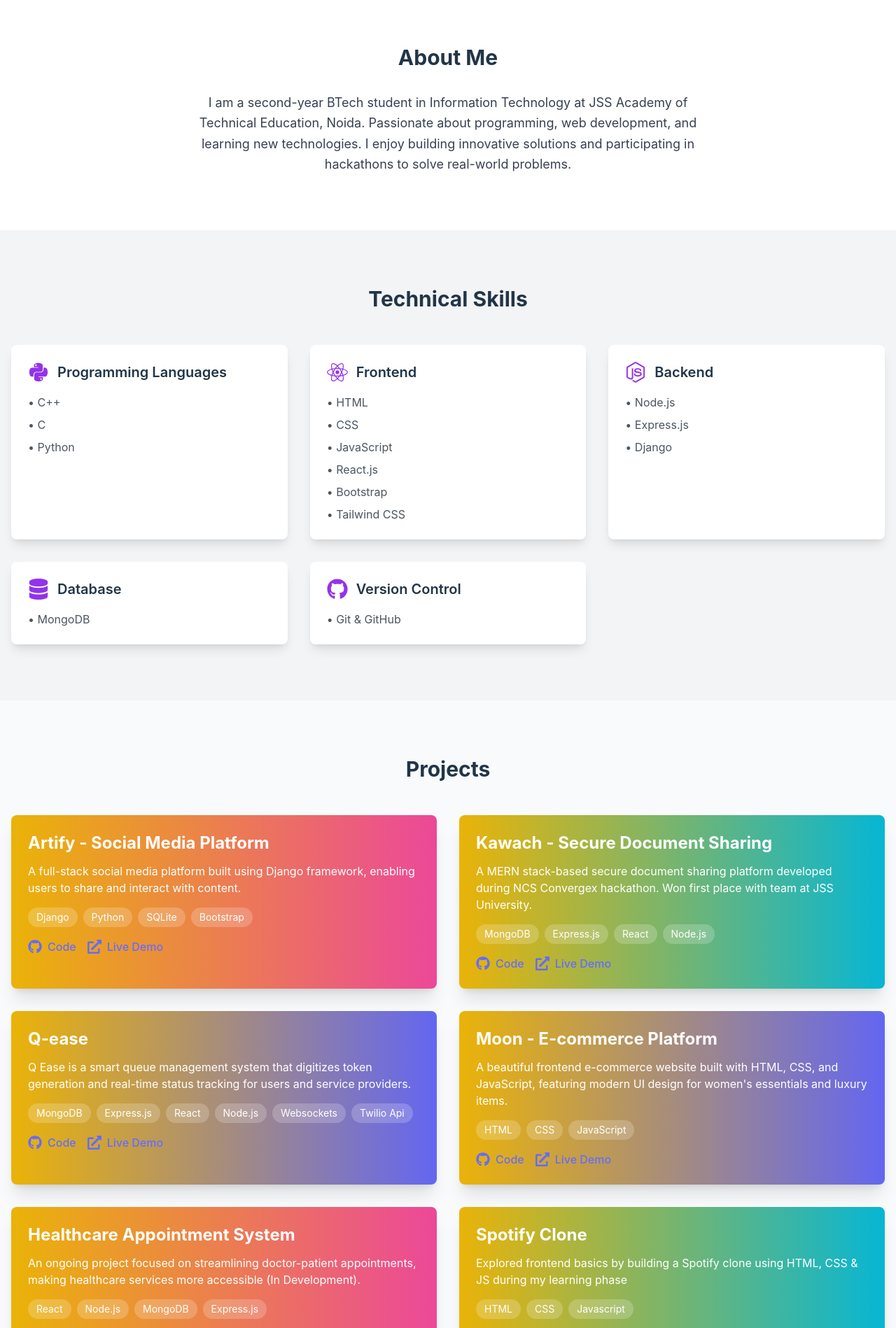
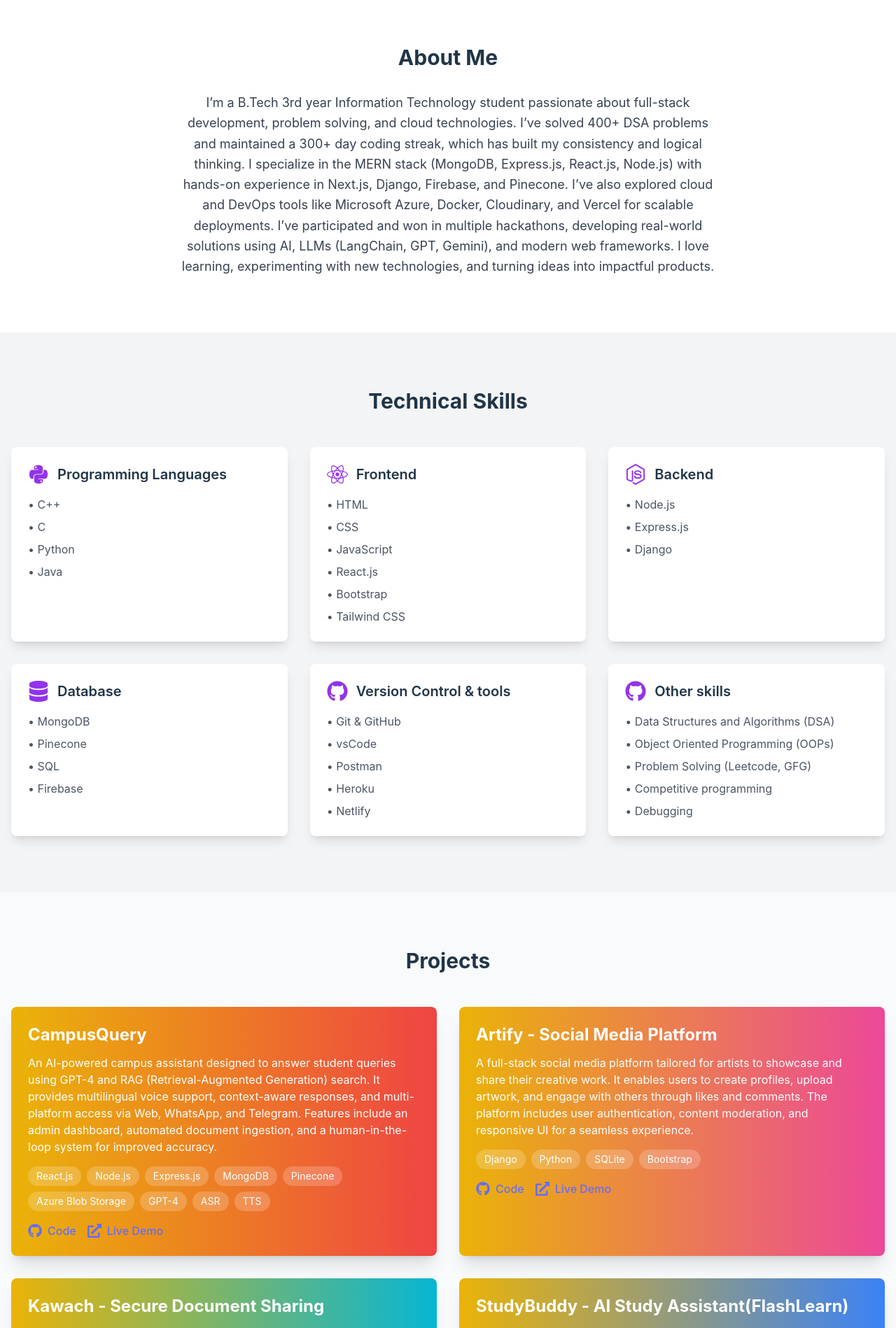
Before and after one commit to iamaparnaojha/myportfolio, a React (Vite) app: page / in a window 1280 px wide. Shown: the part 480-2378 px from the top of the page at 70% size. Built offline with nearby package versions, Linux system fonts and the light colour scheme.

Commit message:
update projects and skills

```diff
--- a/src/components/About.jsx
+++ b/src/components/About.jsx
@@ -20,9 +20,11 @@
           transition={{ delay: 0.2 }}
         >
           <p className="text-lg text-gray-700 leading-relaxed">
-            I am a second-year BTech student in Information Technology at JSS Academy of Technical Education, Noida.
-            Passionate about programming, web development, and learning new technologies. I enjoy building innovative
-            solutions and participating in hackathons to solve real-world problems.
+           I’m a B.Tech 3rd year Information Technology student passionate about full-stack development, problem solving, and cloud technologies. I’ve solved 400+ DSA problems and maintained a 300+ day coding streak, which has built my consistency and logical thinking.
+
+I specialize in the MERN stack (MongoDB, Express.js, React.js, Node.js) with hands-on experience in Next.js, Django, Firebase, and Pinecone. I’ve also explored cloud and DevOps tools like Microsoft Azure, Docker, Cloudinary, and Vercel for scalable deployments.
+
+I’ve participated and won in multiple hackathons, developing real-world solutions using AI, LLMs (LangChain, GPT, Gemini), and modern web frameworks. I love learning, experimenting with new technologies, and turning ideas into impactful products.
           </p>
         </motion.div>
       </div>
--- a/src/components/Achievements.jsx
+++ b/src/components/Achievements.jsx
@@ -1,5 +1,5 @@
 import { motion } from 'framer-motion';
-import { FaTrophy, FaMedal, FaAward } from 'react-icons/fa';
+import { FaTrophy, FaMedal, FaAward, FaCheckCircle, FaFire, FaGithub} from 'react-icons/fa';
 
 const Achievements = () => {
   const achievements = [
@@ -17,7 +17,24 @@
       title: "Code Showdown DSA Contest",
       description: "Secured 7th rank in the DSA contest at BVCOE, Delhi",
       icon: <FaAward className="text-4xl text-yellow-500" />
-    }
+    },
+    {
+      title: "400+ Problems Solved",
+      description: "Solved over 400 problems across platforms like LeetCode and GeeksforGeeks",
+      icon: <FaCheckCircle className="text-4xl text-green-500" />
+    },
+    {
+      title: "300+ Days Learning Streak",
+      description: "Maintained a 300+ day consistent learning streak, demonstrating dedication and persistence",
+      icon: <FaFire className="text-4xl text-red-500" />
+    },
+    {
+  title: "Open Source Contribution",
+  description: "Contributed to open-source projects by fixing bugs, improving documentation, and submitting pull requests on GitHub; strengthened skills in version control, collaborative coding, and understanding modular codebases",
+  icon: <FaGithub className="text-4xl text-purple-500" />
+}
+
+
   ];
 
   return (
--- a/src/components/Projects.jsx
+++ b/src/components/Projects.jsx
@@ -4,8 +4,17 @@
 const Projects = () => {
   const projects = [
     {
+      title: "CampusQuery",
+description: "An AI-powered campus assistant designed to answer student queries using GPT-4 and RAG (Retrieval-Augmented Generation) search. It provides multilingual voice support, context-aware responses, and multi-platform access via Web, WhatsApp, and Telegram. Features include an admin dashboard, automated document ingestion, and a human-in-the-loop system for improved accuracy.",
+tech: ["React.js", "Node.js", "Express.js", "MongoDB", "Pinecone", "Azure Blob Storage", "GPT-4", "ASR", "TTS"],
+bgColor: "from-yellow-500 to-red-500",
+github: "https://github.com/iamaparnaojha/CampusQuery",
+demo: "https://github.com/iamaparnaojha/CampusQuery"
+
+    },
+    {
       title: "Artify - Social Media Platform",
-      description: "A full-stack social media platform built using Django framework, enabling users to share and interact with content.",
+      description: "A full-stack social media platform tailored for artists to showcase and share their creative work. It enables users to create profiles, upload artwork, and engage with others through likes and comments. The platform includes user authentication, content moderation, and responsive UI for a seamless experience.",
       tech: ["Django", "Python", "SQLite", "Bootstrap"],
       bgColor: "from-yellow-500 to-pink-500",
       github: "https://github.com/iamaparnaojha/artify",
@@ -13,15 +22,23 @@
     },
     {
       title: "Kawach - Secure Document Sharing",
-      description: "A MERN stack-based secure document sharing platform developed during NCS Convergex hackathon. Won first place with team at JSS University.",
+      description: "A privacy-focused document-sharing web application built during the Convergex hackathon. Kawach emphasizes user data security and confidentiality, featuring JWT-based authentication, encrypted document handling, and secure storage using Cloudinary. Designed for seamless and safe file sharing with a responsive and intuitive UI.",
       tech: ["MongoDB", "Express.js", "React", "Node.js"],
       bgColor: "from-yellow-500 to-cyan-500",
       github: "https://github.com/iamaparnaojha/kawach",
       demo: "https://kawach-git-main-sujal862s-projects.vercel.app/"
     },
     {
+      title: "StudyBuddy - AI Study Assistant(FlashLearn)",
+      description: "An AI-powered study assistant that helps students learn more effectively by providing personalized study resources, quizzes, and progress tracking. Built with a focus on user engagement and adaptive learning techniques.",
+      tech: ["MongoDB", "Express.js", "React", "Node.js", "Youtube Data API", "AI services"],
+      bgColor: "from-yellow-500 to-blue-500",
+      github: "https://github.com/iamaparnaojha/studybuddy",
+      demo: "https://flash-learn-ten.vercel.app/"
+    },
+    {
       title: "Q-ease",
-      description: "Q Ease is a smart queue management system that digitizes token generation and real-time status tracking for users and service providers.",
+      description: "A smart queue management system that streamlines service waiting by digitizing token generation and providing real-time queue status for both users and service providers. Built with MERN stack, it integrates WebSockets for live updates and Twilio API for notifications, ensuring a seamless and efficient experience.",
       tech: ["MongoDB", "Express.js", "React", "Node.js", "Websockets", "Twilio Api"],
       bgColor: "from-yellow-500 to-indigo-500",
       github: "https://github.com/iamaparnaojha/Q-ease",
--- a/src/components/Skills.jsx
+++ b/src/components/Skills.jsx
@@ -6,7 +6,7 @@
   const skills = [
     {
       category: "Programming Languages",
-      items: ["C++", "C", "Python"],
+      items: ["C++", "C", "Python","Java"],
       icon: <FaPython className="text-3xl" />
     },
     {
@@ -21,12 +21,17 @@
     },
     {
       category: "Database",
-      items: ["MongoDB"],
+      items: ["MongoDB", "Pinecone", "SQL","Firebase"],
       icon: <FaDatabase className="text-3xl" />
     },
     {
-      category: "Version Control",
-      items: ["Git & GitHub"],
+      category: "Version Control & tools",
+      items: ["Git & GitHub", "vsCode", "Postman", "Heroku", "Netlify"],
+      icon: <FaGithub className="text-3xl" />
+    },
+     {
+      category: "Other skills",
+      items: [" Data Structures and Algorithms (DSA)", "Object Oriented Programming (OOPs)", "Problem Solving (Leetcode, GFG)", "Competitive programming", "Debugging"],
       icon: <FaGithub className="text-3xl" />
     }
   ];
```
